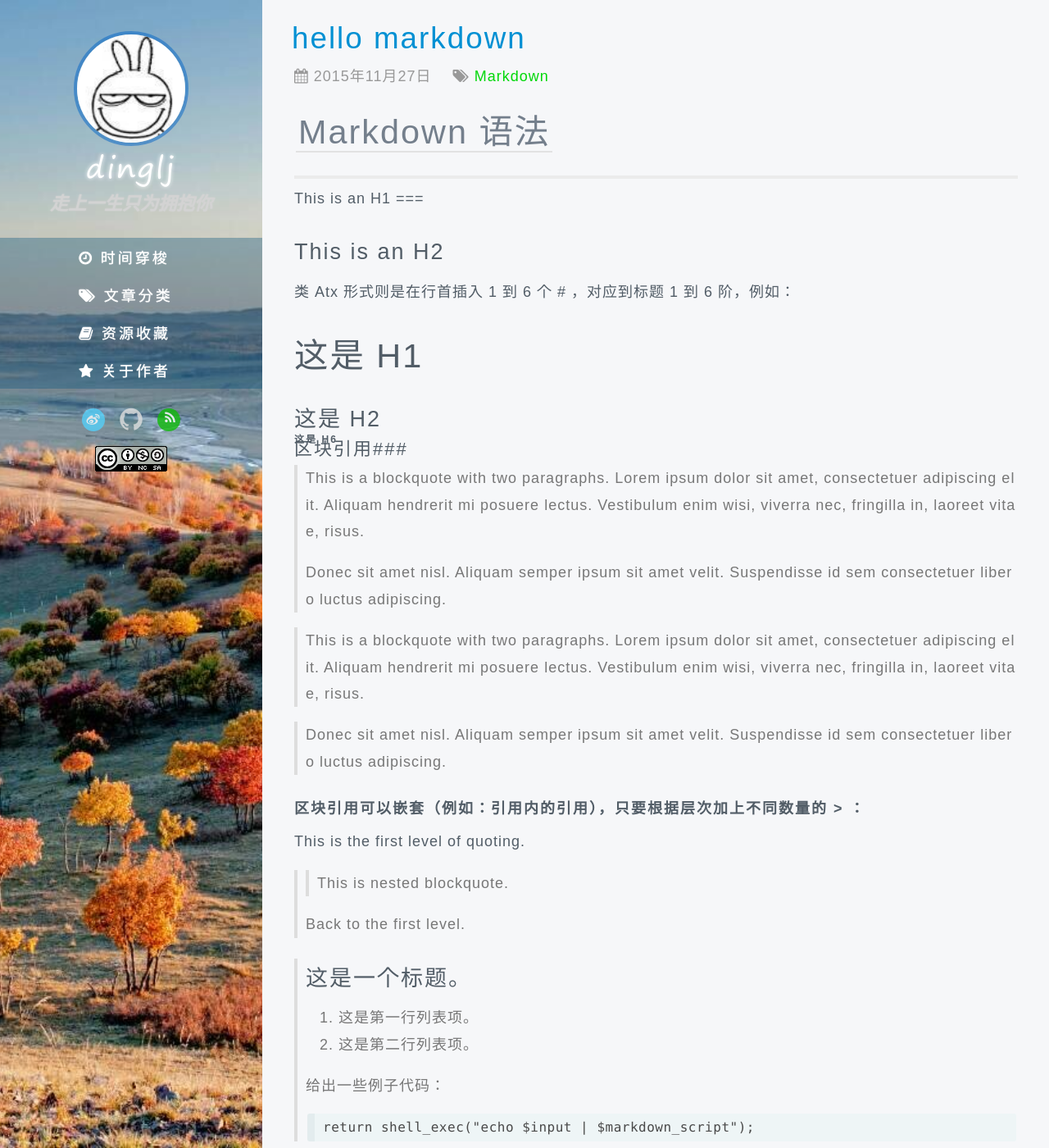
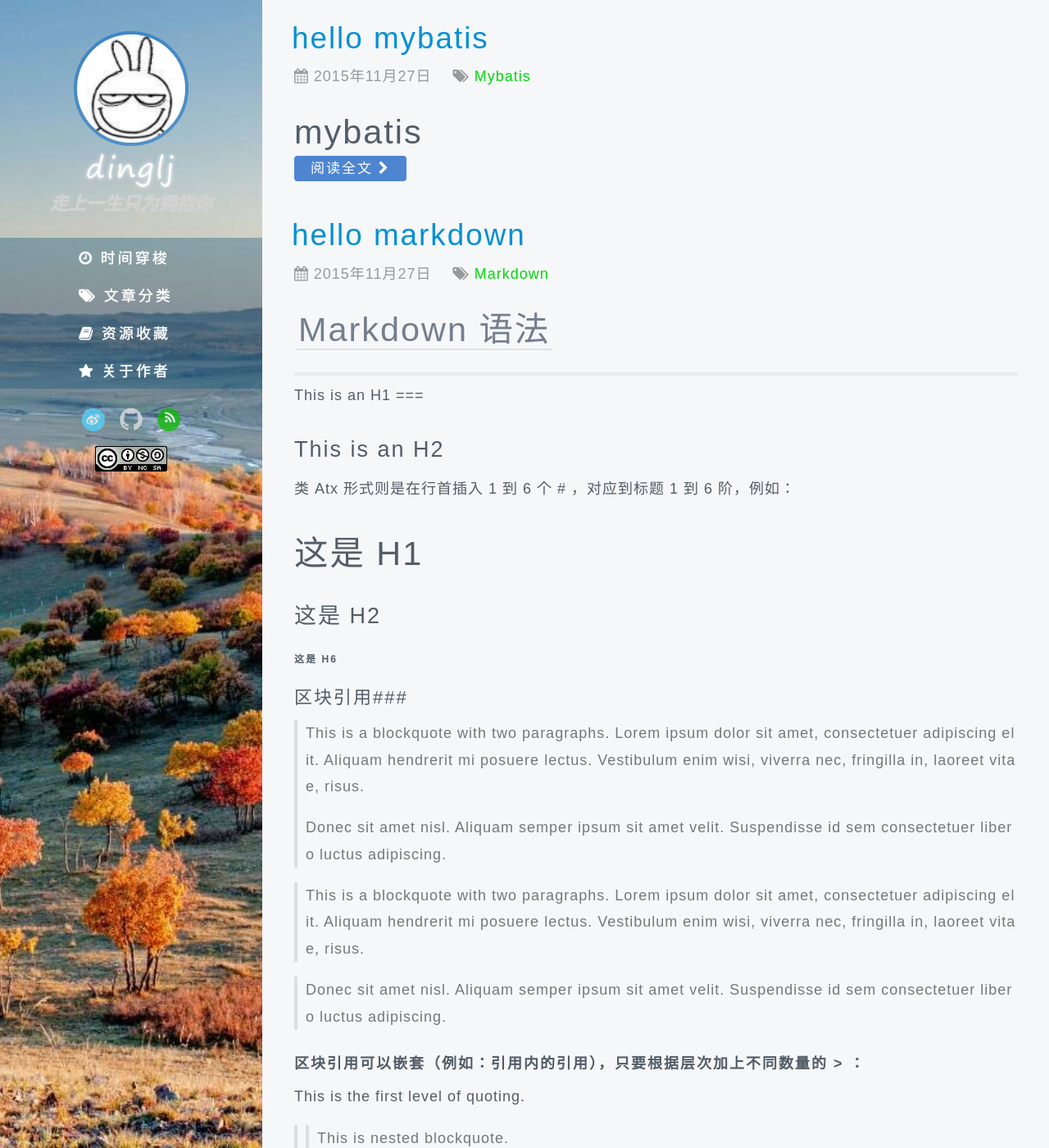
Before and after one commit to dinglj/dinglj.github.io, a Jekyll site: the page built from index.html, in a window 1280 px wide and 1400 px high. Shown: the whole window at 82% size. Built offline with Jekyll 4.4.1, drawn with Linux system fonts in a browser that asks for light colours; some web fonts are replaced; the list of posts is cut into pages by our own code; comment, search, counter and statistics services are not loaded; some of the changed text lies outside the part shown.

Commit message:
add duoshuo and mybatis

```diff
--- a/_config.yml
+++ b/_config.yml
@@ -25,7 +25,7 @@ blog:
     description: 走上一生只为拥抱你                      # 博客描述
     title: dinglj                                         # 网页标题
     url: http://dinglj.github.io/                         # 博客地址
-    duoshuo:                                        # 多说ID       <---
+    duoshuo: dinglj                                        # 多说ID       <---
     tongji:                                         # 百度统计ID   <---
     clickiTongJi: 					               # Clicki统计ID <---
     qiniu:                                               # 七牛云地址
--- /dev/null
+++ b/_posts/mybatis/2015-11-27-hello mybatis.md
@@ -0,0 +1,14 @@
+---
+layout : post
+title : "hello mybatis"
+category : mybatis
+duoshuo: true
+date : 2015-11-27
+tags : [mybatis]
+SyntaxHihglighter: true
+shTheme: shThemeEclipse # shThemeDefault  shThemeDjango  shThemeEclipse  shThemeEmacs  shThemeFadeToGrey  shThemeMidnight  shThemeRDark
+
+---
+
+
+#mybatis
```
